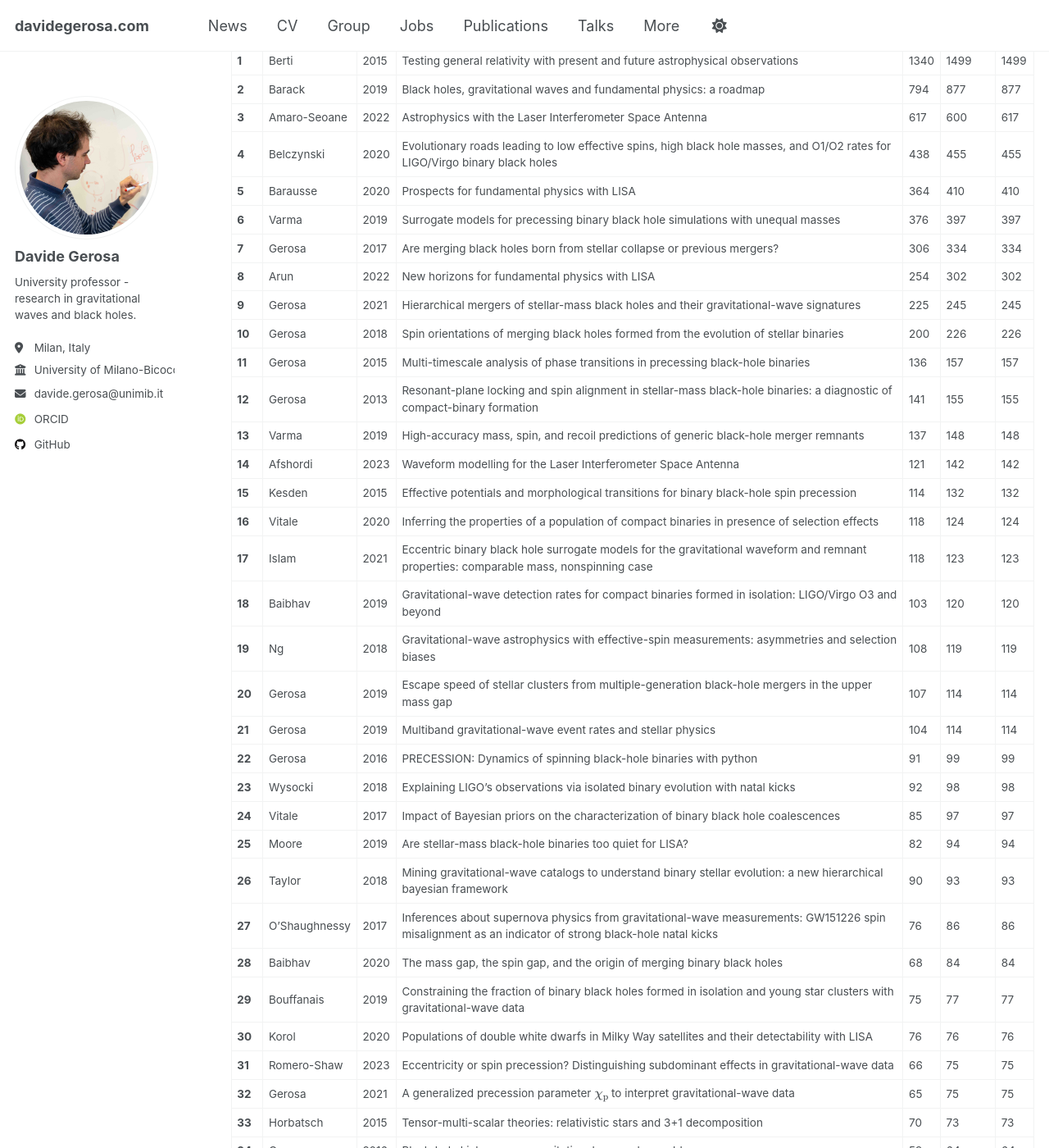
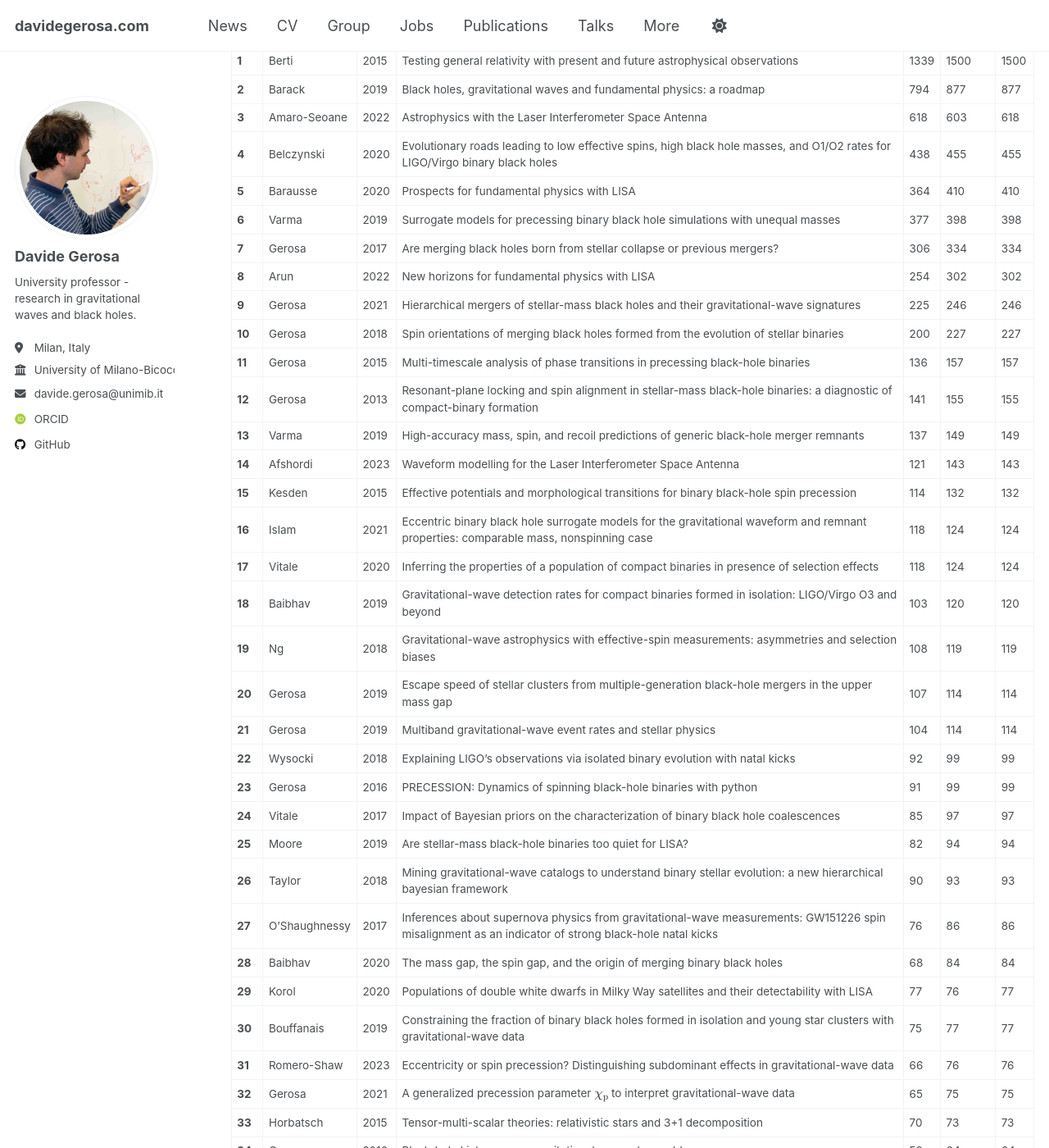
Before and after one commit to dgerosa/website, a Jekyll site: the page built from _pages/citations.md, in a window 1280 px wide and 1400 px high, scrolled down 513 px. Shown: the whole window at 82% size. Built offline with Jekyll 4.4.1, drawn with Linux system fonts in a browser that asks for light colours; some web fonts are replaced; some of the changed text lies outside the part shown.

Commit message:
Website update from workflow

```diff
--- a/_pages/_citations.md
+++ b/_pages/_citations.md
@@ -1,45 +1,45 @@
 ## Citation Summary
 
-- **Total ADS citations**: 8901
-- **Total INSPIRE citations**: 9731
-- **Total MAX citations**: 9777
+- **Total ADS citations**: 8903
+- **Total INSPIRE citations**: 9746
+- **Total MAX citations**: 9791
 - **h-index**: 47
 
 ## Paper list sorted by citation count
 
 | # | Author | Year | Title | ADS | INSPIRE | MAX |
 |---|--------|------|-------|-----|---------|-----|
-| **1** | Berti | 2015 | Testing general relativity with present and future astrophysical observations | 1340 | 1499 | 1499 |
+| **1** | Berti | 2015 | Testing general relativity with present and future astrophysical observations | 1339 | 1500 | 1500 |
 | **2** | Barack | 2019 | Black holes, gravitational waves and fundamental physics: a roadmap | 794 | 877 | 877 |
-| **3** | Amaro-Seoane | 2022 | Astrophysics with the Laser Interferometer Space Antenna | 617 | 600 | 617 |
+| **3** | Amaro-Seoane | 2022 | Astrophysics with the Laser Interferometer Space Antenna | 618 | 603 | 618 |
 | **4** | Belczynski | 2020 | Evolutionary roads leading to low effective spins, high black hole masses, and O1/O2 rates for LIGO/Virgo binary black holes | 438 | 455 | 455 |
 | **5** | Barausse | 2020 | Prospects for fundamental physics with LISA | 364 | 410 | 410 |
-| **6** | Varma | 2019 | Surrogate models for precessing binary black hole simulations with unequal masses | 376 | 397 | 397 |
+| **6** | Varma | 2019 | Surrogate models for precessing binary black hole simulations with unequal masses | 377 | 398 | 398 |
 | **7** | Gerosa | 2017 | Are merging black holes born from stellar collapse or previous mergers? | 306 | 334 | 334 |
 | **8** | Arun | 2022 | New horizons for fundamental physics with LISA | 254 | 302 | 302 |
-| **9** | Gerosa | 2021 | Hierarchical mergers of stellar-mass black holes and their gravitational-wave signatures | 225 | 245 | 245 |
-| **10** | Gerosa | 2018 | Spin orientations of merging black holes formed from the evolution of stellar binaries | 200 | 226 | 226 |
+| **9** | Gerosa | 2021 | Hierarchical mergers of stellar-mass black holes and their gravitational-wave signatures | 225 | 246 | 246 |
+| **10** | Gerosa | 2018 | Spin orientations of merging black holes formed from the evolution of stellar binaries | 200 | 227 | 227 |
 | **11** | Gerosa | 2015 | Multi-timescale analysis of phase transitions in precessing black-hole binaries | 136 | 157 | 157 |
 | **12** | Gerosa | 2013 | Resonant-plane locking and spin alignment in stellar-mass black-hole binaries: a diagnostic of compact-binary formation | 141 | 155 | 155 |
-| **13** | Varma | 2019 | High-accuracy mass, spin, and recoil predictions of generic black-hole merger remnants | 137 | 148 | 148 |
-| **14** | Afshordi | 2023 | Waveform modelling for the Laser Interferometer Space Antenna | 121 | 142 | 142 |
+| **13** | Varma | 2019 | High-accuracy mass, spin, and recoil predictions of generic black-hole merger remnants | 137 | 149 | 149 |
+| **14** | Afshordi | 2023 | Waveform modelling for the Laser Interferometer Space Antenna | 121 | 143 | 143 |
 | **15** | Kesden | 2015 | Effective potentials and morphological transitions for binary black-hole spin precession | 114 | 132 | 132 |
-| **16** | Vitale | 2020 | Inferring the properties of a population of compact binaries in presence of selection effects | 118 | 124 | 124 |
-| **17** | Islam | 2021 | Eccentric binary black hole surrogate models for the gravitational waveform and remnant properties: comparable mass, nonspinning case | 118 | 123 | 123 |
+| **16** | Islam | 2021 | Eccentric binary black hole surrogate models for the gravitational waveform and remnant properties: comparable mass, nonspinning case | 118 | 124 | 124 |
+| **17** | Vitale | 2020 | Inferring the properties of a population of compact binaries in presence of selection effects | 118 | 124 | 124 |
 | **18** | Baibhav | 2019 | Gravitational-wave detection rates for compact binaries formed in isolation: LIGO/Virgo O3 and beyond | 103 | 120 | 120 |
 | **19** | Ng | 2018 | Gravitational-wave astrophysics with effective-spin measurements: asymmetries and selection biases | 108 | 119 | 119 |
 | **20** | Gerosa | 2019 | Escape speed of stellar clusters from multiple-generation black-hole mergers in the upper mass gap | 107 | 114 | 114 |
 | **21** | Gerosa | 2019 | Multiband gravitational-wave event rates and stellar physics | 104 | 114 | 114 |
-| **22** | Gerosa | 2016 | PRECESSION: Dynamics of spinning black-hole binaries with python | 91 | 99 | 99 |
-| **23** | Wysocki | 2018 | Explaining LIGO's observations via isolated binary evolution with natal kicks | 92 | 98 | 98 |
+| **22** | Wysocki | 2018 | Explaining LIGO's observations via isolated binary evolution with natal kicks | 92 | 99 | 99 |
+| **23** | Gerosa | 2016 | PRECESSION: Dynamics of spinning black-hole binaries with python | 91 | 99 | 99 |
 | **24** | Vitale | 2017 | Impact of Bayesian priors on the characterization of binary black hole coalescences | 85 | 97 | 97 |
 | **25** | Moore | 2019 | Are stellar-mass black-hole binaries too quiet for LISA? | 82 | 94 | 94 |
 | **26** | Taylor | 2018 | Mining gravitational-wave catalogs to understand binary stellar evolution: a new hierarchical bayesian framework | 90 | 93 | 93 |
 | **27** | O'Shaughnessy | 2017 | Inferences about supernova physics from gravitational-wave measurements: GW151226 spin misalignment as an indicator of strong black-hole natal kicks | 76 | 86 | 86 |
 | **28** | Baibhav | 2020 | The mass gap, the spin gap, and the origin of merging binary black holes | 68 | 84 | 84 |
-| **29** | Bouffanais | 2019 | Constraining the fraction of binary black holes formed in isolation and young star clusters with gravitational-wave data | 75 | 77 | 77 |
-| **30** | Korol | 2020 | Populations of double white dwarfs in Milky Way satellites and their detectability with LISA | 76 | 76 | 76 |
-| **31** | Romero-Shaw | 2023 | Eccentricity or spin precession? Distinguishing subdominant effects in gravitational-wave data | 66 | 75 | 75 |
+| **29** | Korol | 2020 | Populations of double white dwarfs in Milky Way satellites and their detectability with LISA | 77 | 76 | 77 |
+| **30** | Bouffanais | 2019 | Constraining the fraction of binary black holes formed in isolation and young star clusters with gravitational-wave data | 75 | 77 | 77 |
+| **31** | Romero-Shaw | 2023 | Eccentricity or spin precession? Distinguishing subdominant effects in gravitational-wave data | 66 | 76 | 76 |
 | **32** | Gerosa | 2021 | A generalized precession parameter $$\chi_\mathrm{p}$$ to interpret gravitational-wave data | 65 | 75 | 75 |
 | **33** | Horbatsch | 2015 | Tensor-multi-scalar theories: relativistic stars and 3+1 decomposition | 70 | 73 | 73 |
 | **34** | Gerosa | 2016 | Black-hole kicks as new gravitational-wave observables | 59 | 64 | 64 |
```
Also changed, not shown: other parts of _pages/_citations.md (+10 -10 lines), _pages/_group.md (+1 -1 lines), _pages/_publications.md (+3 -3 lines), _pages/_talks.md (+1 -1 lines).
